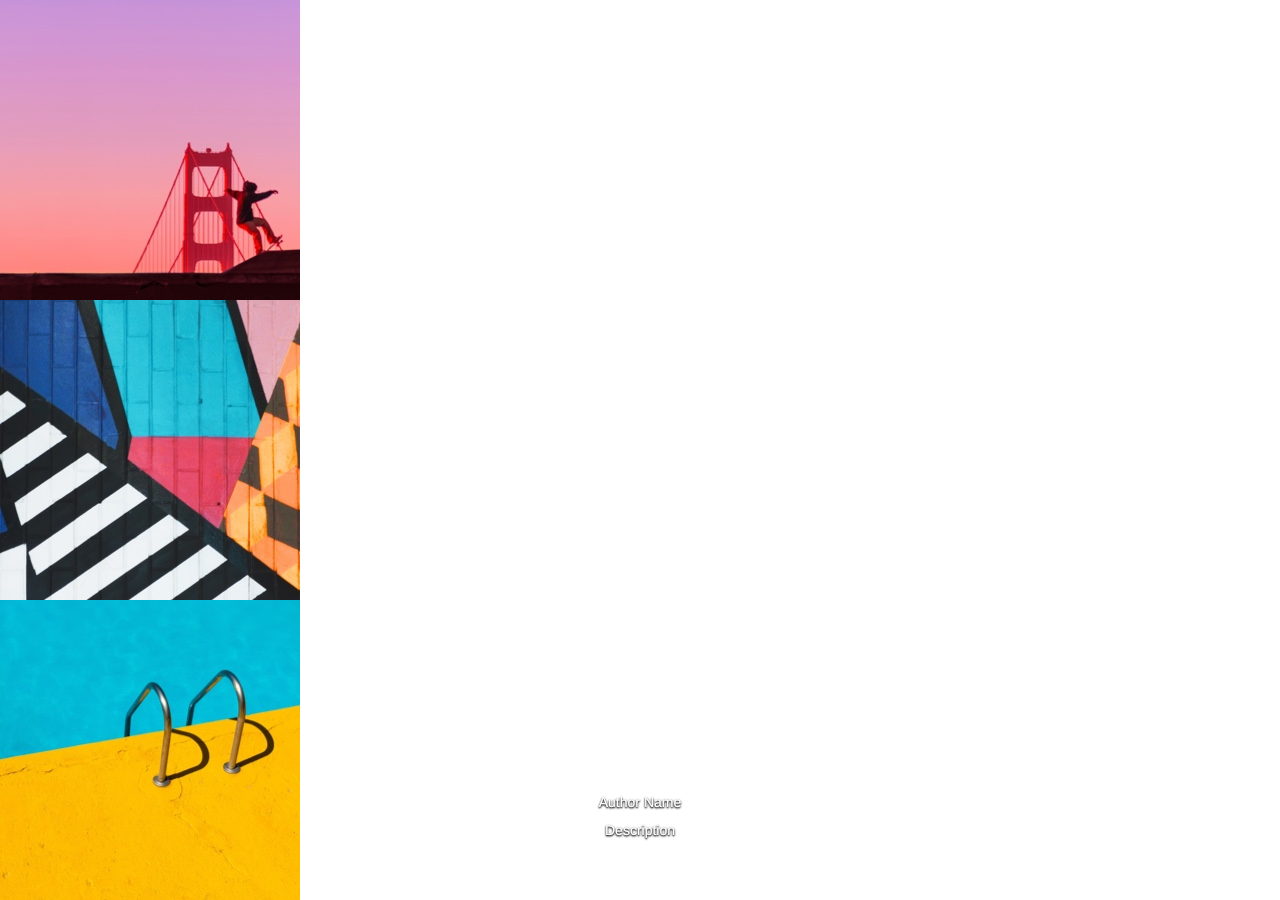
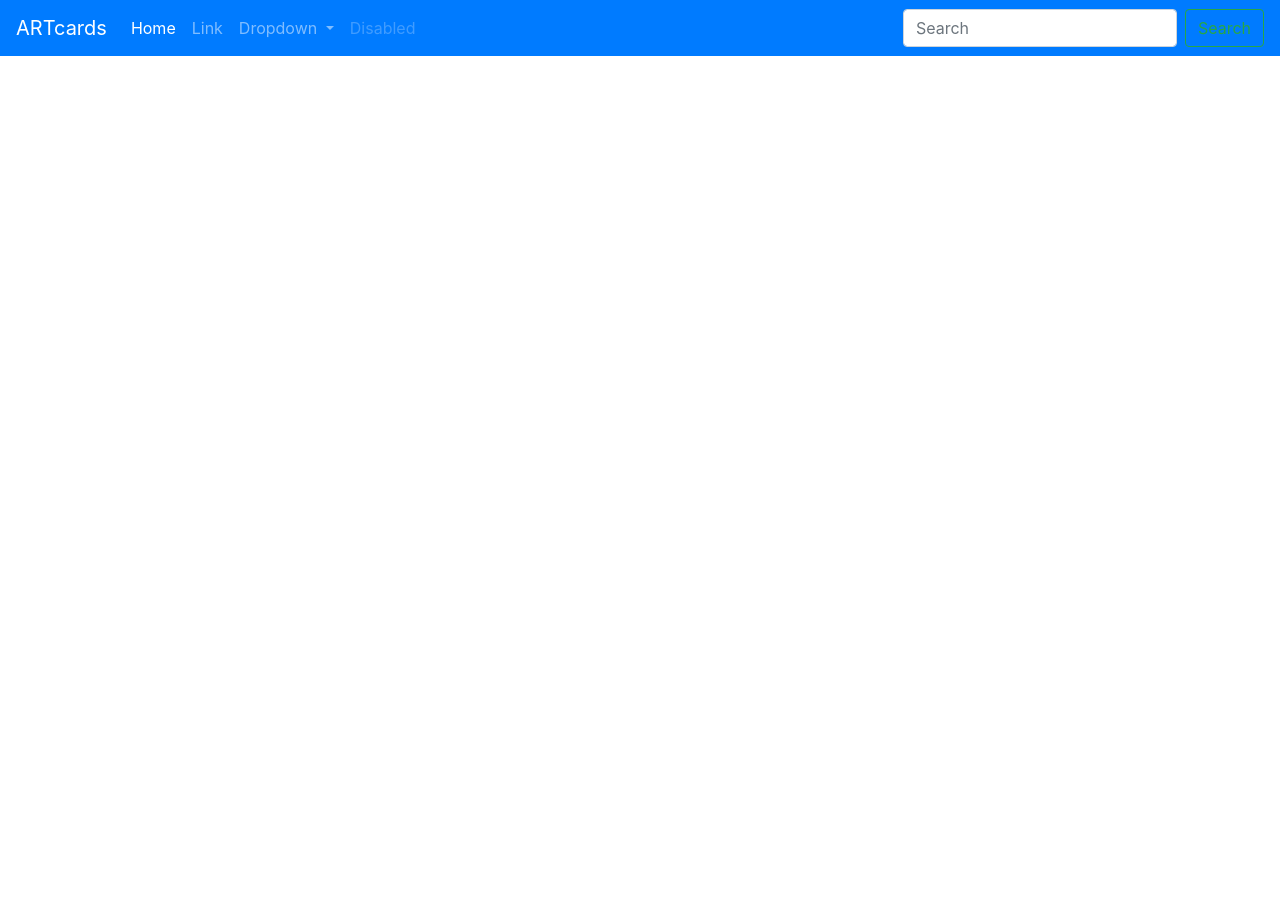
Before and after one commit to deelivingston/portfolio, a plain HTML site: page wireframes/cards-boot.html in a window 1280 px wide. After the commit the page ends 800 px from the top, so only its background shows below. Drawn offline with nearby package versions, Linux system fonts and the light colour scheme.

Commit message:
Responsive Nav Bar

```diff
--- a/wireframes/cards-boot.html
+++ b/wireframes/cards-boot.html
@@ -1,69 +1,61 @@
 <!doctype html>
 <html lang="en">
-
 <head>
   <meta charset="utf-8">
-  <meta http-equiv="X-UA-Compatible" content="IE=edge">
   <meta name="viewport" content="width=device-width, initial-scale=1">
-  <!-- The above 3 meta tags *must* come first in the head; any other head content must come *after* these tags -->
+  <!-- Bootstrap -->
+  <link rel="stylesheet" href="https://stackpath.bootstrapcdn.com/bootstrap/4.1.3/css/bootstrap.min.css"
+    integrity="sha384-MCw98/SFnGE8fJT3GXwEOngsV7Zt27NXFoaoApmYm81iuXoPkFOJwJ8ERdknLPMO"
+    crossorigin="anonymous">
+
   <title>Cards Project Wireframes</title>
-
-  <!-- Bootstrap -->
-  <link rel="stylesheet" href="https://stackpath.bootstrapcdn.com/bootstrap/3.4.1/css/bootstrap.min.css" integrity="sha384-HSMxcRTRxnN+Bdg0JdbxYKrThecOKuH5zCYotlSAcp1+c8xmyTe9GYg1l9a69psu" crossorigin="anonymous">
-
-  <!-- HTML5 shim and Respond.js for IE8 support of HTML5 elements and media queries -->
-  <!-- WARNING: Respond.js doesn't work if you view the page via file:// -->
-  <!--[if lt IE 9]>
-      <script src="https://oss.maxcdn.com/html5shiv/3.7.3/html5shiv.min.js"></script>
-      <script src="https://oss.maxcdn.com/respond/1.4.2/respond.min.js"></script>
-    <![endif]-->
 </head>
 
 <body>
-  <div id="carouselExampleIndicators" class="carousel slide" data-ride="carousel">
-    <ol class="carousel-indicators">
-      <li data-target="#carouselExampleIndicators" data-slide-to="0" class="active"></li>
-      <li data-target="#carouselExampleIndicators" data-slide-to="1"></li>
-      <li data-target="#carouselExampleIndicators" data-slide-to="2"></li>
-    </ol>
-    <div class="carousel-inner">
-      <div class="carousel-item active">
-        <img class="d-block w-100" src="../images/project-4.jpg" alt="First slide">
-        <div class="carousel-caption d-none d-md-block">
-          <h5>Author Name</h5>
-          <p>Description</p>
-        </div>
-      </div>
-      <div class="carousel-item">
-        <img class="d-block w-100" src="../images/project-2.jpg" alt="Second slide">
-        <div class="carousel-caption d-none d-md-block">
-          <h5>Author Name</h5>
-          <p>Description</p>
-        </div>
-      </div>
-      <div class="carousel-item">
-        <img class="d-block w-100" src="../images/project-3.jpg" alt="Third slide">
-        <div class="carousel-caption d-none d-md-block">
-          <h5>Author Name</h5>
-          <p>Description</p>
-        </div>
-      </div>
+  <nav class="navbar navbar-expand-lg  navbar-dark bg-primary">
+    <a class="navbar-brand" href="#">ARTcards</a>
+    <button class="navbar-toggler" type="button" data-toggle="collapse" data-target="#navbarSupportedContent" aria-controls="navbarSupportedContent" aria-expanded="false" aria-label="Toggle navigation">
+      <span class="navbar-toggler-icon"></span>
+    </button>
+
+    <div class="collapse navbar-collapse" id="navbarSupportedContent">
+      <ul class="navbar-nav mr-auto">
+        <li class="nav-item active">
+          <a class="nav-link" href="#">Home <span class="sr-only">(current)</span></a>
+        </li>
+        <li class="nav-item">
+          <a class="nav-link" href="#">Link</a>
+        </li>
+        <li class="nav-item dropdown">
+          <a class="nav-link dropdown-toggle" href="#" id="navbarDropdown" role="button" data-toggle="dropdown" aria-haspopup="true" aria-expanded="false">
+            Dropdown
+          </a>
+          <div class="dropdown-menu" aria-labelledby="navbarDropdown">
+            <a class="dropdown-item" href="#">Action</a>
+            <a class="dropdown-item" href="#">Another action</a>
+            <div class="dropdown-divider"></div>
+            <a class="dropdown-item" href="#">Something else here</a>
+          </div>
+        </li>
+        <li class="nav-item">
+          <a class="nav-link disabled" href="#">Disabled</a>
+        </li>
+      </ul>
+      <form class="form-inline my-2 my-lg-0">
+        <input class="form-control mr-sm-2" type="search" placeholder="Search" aria-label="Search">
+        <button class="btn btn-outline-success my-2 my-sm-0" type="submit">Search</button>
+      </form>
     </div>
-    <a class="carousel-control-prev" href="#carouselExampleIndicators" role="button" data-slide="prev">
-      <span class="carousel-control-prev-icon" aria-hidden="true"></span>
-      <span class="sr-only">Previous</span>
-    </a>
-    <a class="carousel-control-next" href="#carouselExampleIndicators" role="button" data-slide="next">
-      <span class="carousel-control-next-icon" aria-hidden="true"></span>
-      <span class="sr-only">Next</span>
-    </a>
-  </div>
+  </nav>
 
 
-  <!-- jQuery (necessary for Bootstrap's JavaScript plugins) -->
-  <script src="https://code.jquery.com/jquery-1.12.4.min.js" integrity="sha384-nvAa0+6Qg9clwYCGGPpDQLVpLNn0fRaROjHqs13t4Ggj3Ez50XnGQqc/r8MhnRDZ" crossorigin="anonymous"></script>
-  <!-- Include all compiled plugins (below), or include individual files as needed -->
-  <script src="https://stackpath.bootstrapcdn.com/bootstrap/3.4.1/js/bootstrap.min.js" integrity="sha384-aJ21OjlMXNL5UyIl/XNwTMqvzeRMZH2w8c5cRVpzpU8Y5bApTppSuUkhZXN0VxHd" crossorigin="anonymous"></script>
+    <script src="https://code.jquery.com/jquery-3.3.1.slim.min.js"
+      integrity="sha384-q8i/X+965DzO0rT7abK41JStQIAqVgRVzpbzo5smXKp4YfRvH+8abtTE1Pi6jizo"
+      crossorigin="anonymous"></script>
+  <script src="https://cdnjs.cloudflare.com/ajax/libs/popper.js/1.14.3/umd/popper.min.js"
+      integrity="sha384-ZMP7rVo3mIykV+2+9J3UJ46jBk0WLaUAdn689aCwoqbBJiSnjAK/l8WvCWPIPm49"
+      crossorigin="anonymous"></script>
+  <script src="https://stackpath.bootstrapcdn.com/bootstrap/4.1.3/js/bootstrap.min.js"
+      integrity="sha384-ChfqqxuZUCnJSK3+MXmPNIyE6ZbWh2IMqE241rYiqJxyMiZ6OW/JmZQ5stwEULTy" crossorigin="anonymous"></script>
 </body>
-
 </html>
```
